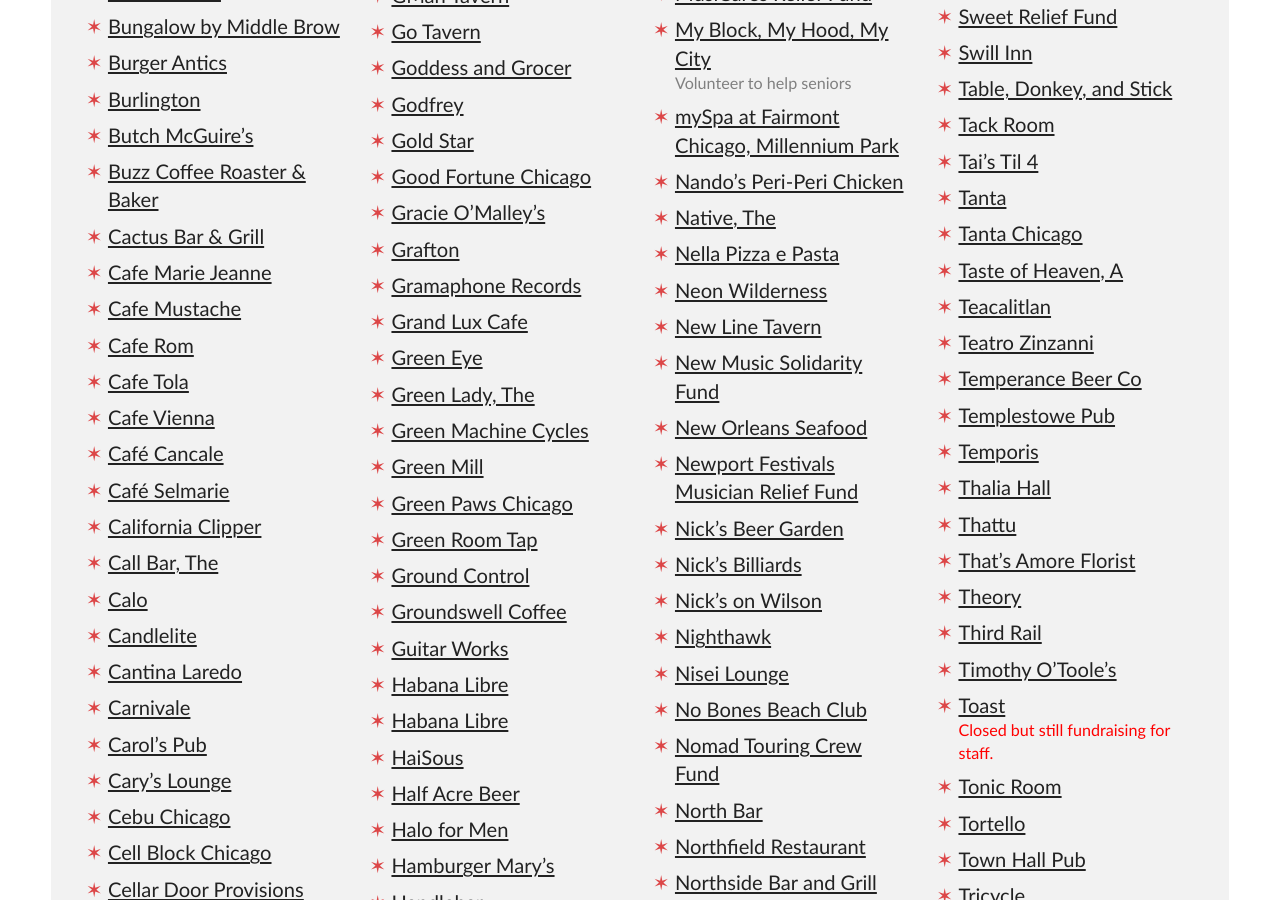
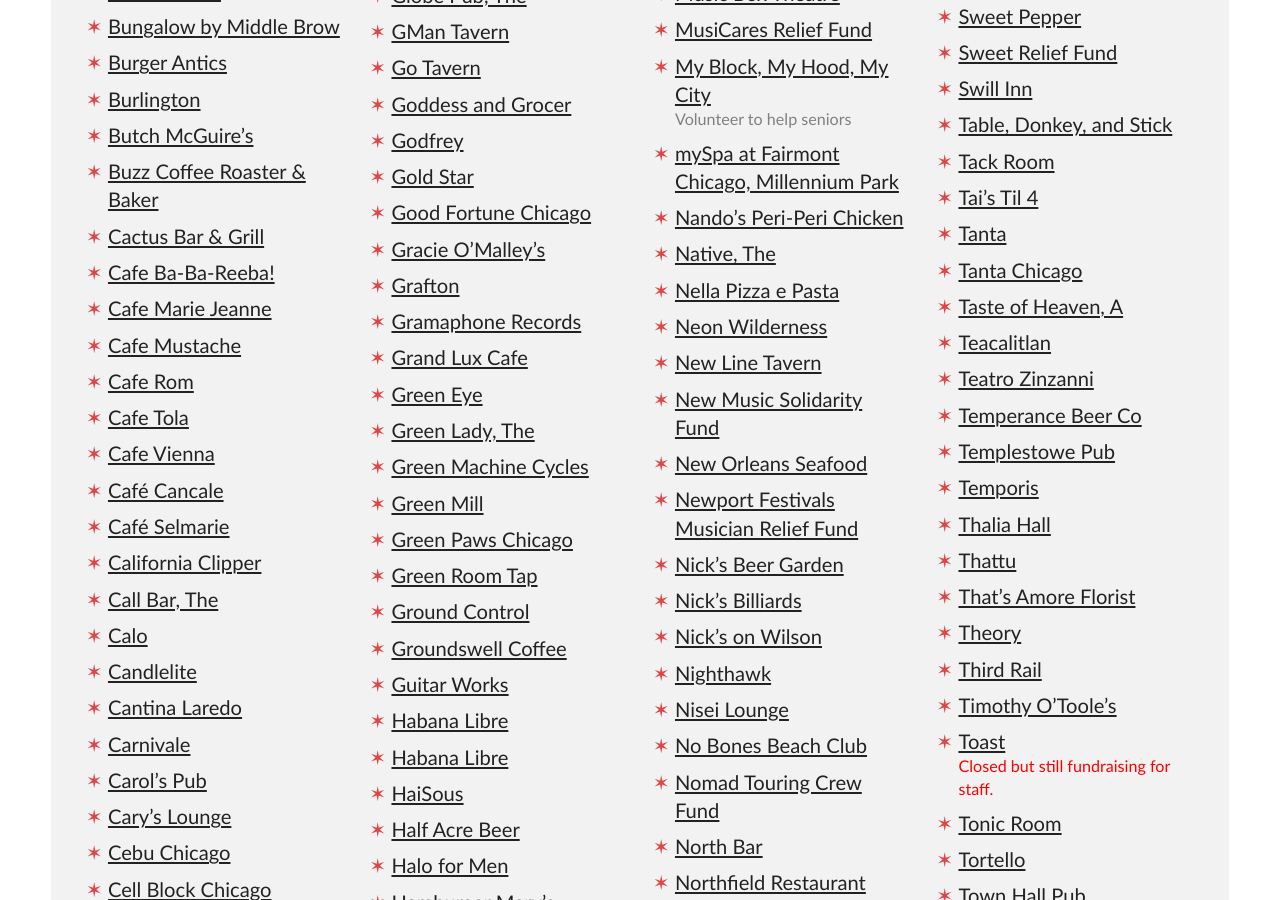
Before and after one commit to spencertweedy/chicagoservicerelief, a Jekyll site: the page built from index.html, in a window 1280 px wide and 900 px high, scrolled down 4598 px. Built offline with Jekyll 4.4.1, drawn with Linux system fonts in a browser that asks for light colours.

Commit message:
add cafe babarereeba

```diff
--- a/_data/establishments.yml
+++ b/_data/establishments.yml
@@ -2371,3 +2371,6 @@
   url: https://www.argusbrewery.com/news-events/
   type: bar
   closed: Closed.
+- title: Cafe Ba-Ba-Reeba!
+  url: https://www.bonfire.com/store/cafe-ba-ba-reeba-employee-relief-fundraiser/
+  type: restaurant
```
